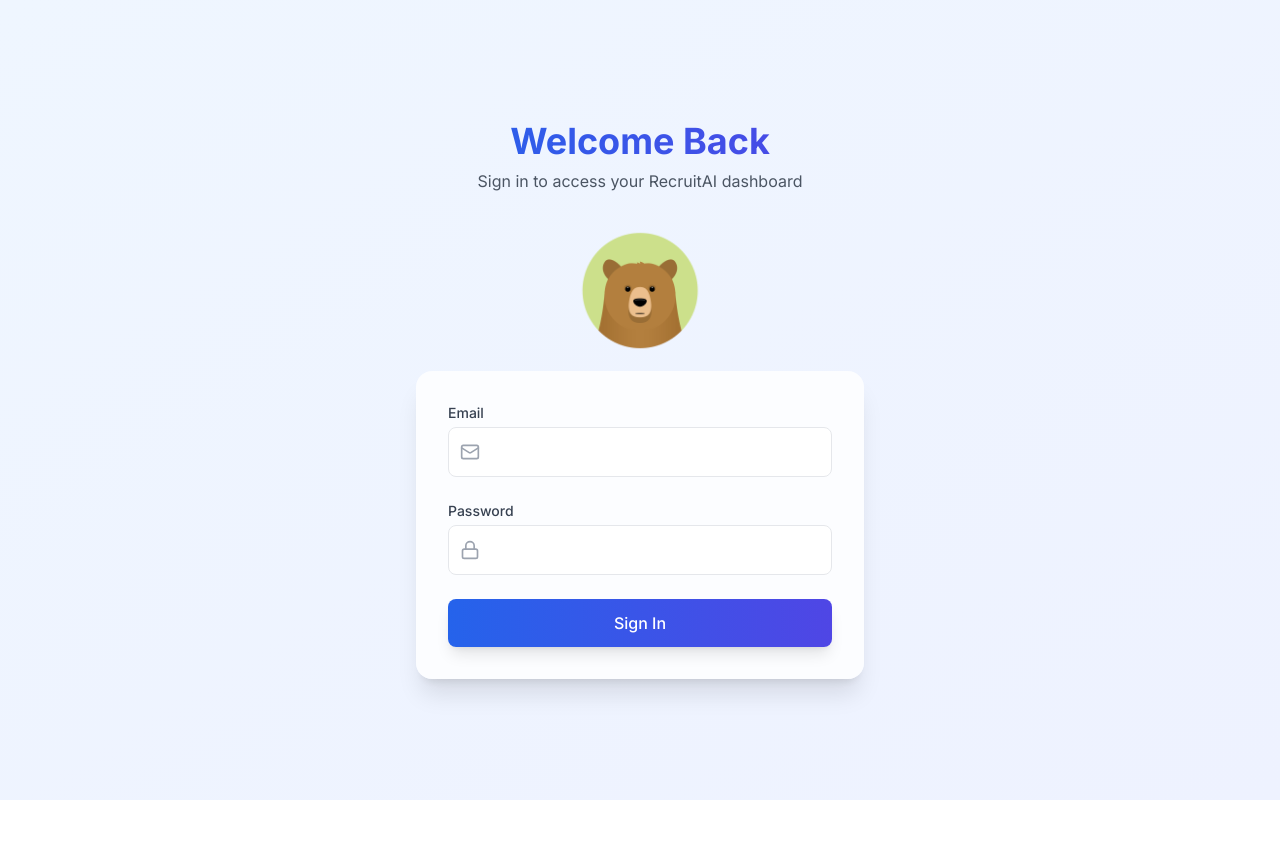
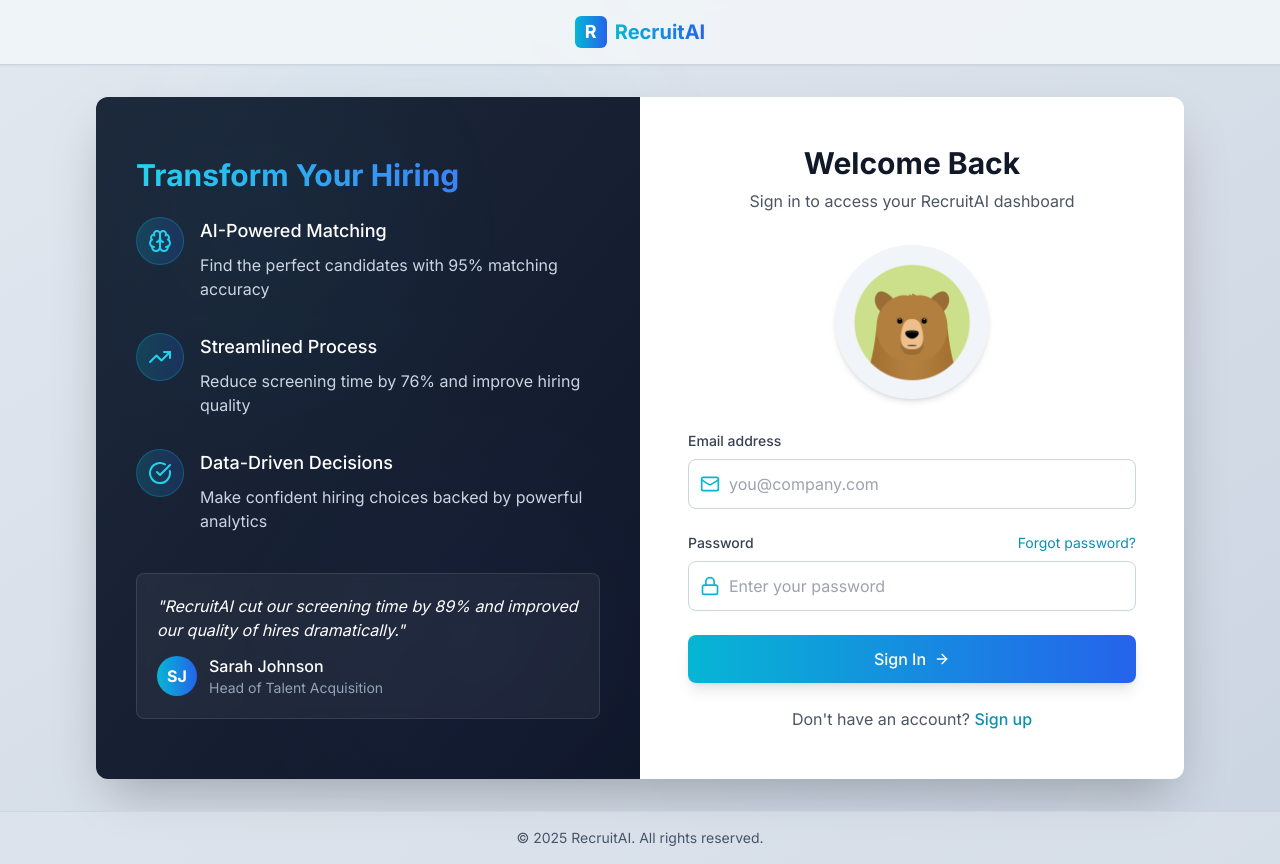
Before and after one commit to AYUSHBANSAL-hub/recruitai, a Next.js app: page /login in a window 1280 px wide. Before the commit the page ends 800 px from the top, so only its background shows below. Built offline with nearby package versions, Linux system fonts and the light colour scheme.

Commit message:
Added signin page

```diff
--- a/src/app/login/page.tsx
+++ b/src/app/login/page.tsx
@@ -1,131 +1,281 @@
-"use client";
+"use client"
 
-import React, { useState, useRef } from "react";
-import { useRouter } from "next/navigation";
-import Link from "next/link";
-import { motion } from "framer-motion";
-import { AlertCircle, Lock, Mail } from "lucide-react";
-import { useBearImages } from "@/hooks/useBearImages";
-import { useBearAnimation } from "@/hooks/useBearAnimation";
-import BearAvatar from "@/components/BearAvatar";
+import { useState, useRef } from "react"
+import { useRouter } from "next/navigation"
+import Link from "next/link"
+import { motion, AnimatePresence } from "framer-motion"
+import { AlertCircle, Lock, Mail, ArrowRight, CheckCircle, Brain, TrendingUp } from "lucide-react"
+import { useBearImages } from "@/hooks/useBearImages"
+import { useBearAnimation } from "@/hooks/useBearAnimation"
+import BearAvatar from "@/components/BearAvatar"
 
 const fadeIn = {
   initial: { opacity: 0, y: 20 },
   animate: { opacity: 1, y: 0 },
   exit: { opacity: 0, y: 20 },
-};
+}
 
 export default function Login() {
-  const router = useRouter();
-  const emailRef = useRef<HTMLInputElement>(null);
-  const passwordRef = useRef<HTMLInputElement>(null);
-  const [email, setEmail] = useState("");
-  const [password, setPassword] = useState("");
-  const [error, setError] = useState("");
-  const [loading, setLoading] = useState(false);
+  const router = useRouter()
+  const emailRef = useRef<HTMLInputElement>(null)
+  const passwordRef = useRef<HTMLInputElement>(null)
+  const [email, setEmail] = useState("")
+  const [password, setPassword] = useState("")
+  const [error, setError] = useState("")
+  const [loading, setLoading] = useState(false)
 
-  const { watchBearImages, hideBearImages } = useBearImages();
+  const { watchBearImages, hideBearImages } = useBearImages()
   const { currentBearImage, setCurrentFocus } = useBearAnimation({
     watchBearImages,
     hideBearImages,
     emailLength: email.length,
-  });
+  })
 
   const handleSubmit = async (e: any) => {
-    e.preventDefault();
-    setLoading(true);
+    e.preventDefault()
+    setLoading(true)
     try {
       const res = await fetch("/api/auth/login", {
         method: "POST",
         headers: { "Content-Type": "application/json" },
         body: JSON.stringify({ email, password }),
-      });
+      })
 
       if (!res.ok) {
-        const data = await res.json();
-        throw new Error(data.error || "Login failed");
+        const data = await res.json()
+        throw new Error(data.error || "Login failed")
       }
 
-      router.push("/admin");
+      router.push("/admin")
     } catch (err: any) {
-      setError(err.message);
+      setError(err.message)
     } finally {
-      setLoading(false);
+      setLoading(false)
     }
-  };
+  }
 
   return (
-    <div className="min-h-screen flex items-center justify-center bg-gradient-to-br from-blue-50 to-indigo-50 p-4">
+    <div className="min-h-screen flex flex-col bg-gradient-to-br from-slate-200 to-slate-300 relative overflow-hidden">
+      {/* Animated background elements */}
+      <div className="absolute inset-0 pointer-events-none">
+        <motion.div
+          className="absolute top-[10%] left-[20%] w-[40vh] h-[40vh] rounded-full bg-cyan-500/20 blur-[100px]"
+          animate={{
+            scale: [1, 1.2, 1],
+            opacity: [0.2, 0.3, 0.2],
+          }}
+          transition={{ duration: 8, repeat: Number.POSITIVE_INFINITY, ease: "easeInOut" }}
+        />
+        <motion.div
+          className="absolute bottom-[10%] right-[20%] w-[40vh] h-[40vh] rounded-full bg-blue-500/20 blur-[100px]"
+          animate={{
+            scale: [1.2, 1, 1.2],
+            opacity: [0.3, 0.2, 0.3],
+          }}
+          transition={{ duration: 8, repeat: Number.POSITIVE_INFINITY, ease: "easeInOut", delay: 1 }}
+        />
+        <motion.div
+          className="absolute top-[40%] right-[30%] w-[30vh] h-[30vh] rounded-full bg-indigo-500/20 blur-[100px]"
+          animate={{
+            scale: [1, 1.3, 1],
+            opacity: [0.3, 0.2, 0.3],
+          }}
+          transition={{ duration: 7, repeat: Number.POSITIVE_INFINITY, ease: "easeInOut", delay: 2 }}
+        />
+      </div>
+
+      {/* Header */}
+      <header className="bg-slate-100/90 backdrop-blur-sm shadow-sm py-4 px-6 border-b border-slate-300 relative z-10">
+        <div className="container mx-auto flex justify-center">
+          <Link href="/" className="flex items-center space-x-2">
+            <div className="relative h-8 w-8 overflow-hidden rounded-md bg-gradient-to-r from-cyan-500 to-blue-600">
+              <div className="absolute inset-0 flex items-center justify-center text-white font-bold text-lg">R</div>
+            </div>
+            <span className="text-xl font-bold bg-gradient-to-r from-cyan-500 to-blue-600 bg-clip-text text-transparent">
+              RecruitAI
+            </span>
+          </Link>
+        </div>
+      </header>
+
+      {/* Main content */}
+      <main className="flex-1 flex items-center justify-center p-4 sm:p-6 md:p-8 relative z-10">
+        <div className="container mx-auto max-w-6xl">
+          <div className="grid grid-cols-1 lg:grid-cols-2 gap-0 overflow-hidden rounded-xl shadow-2xl">
+            {/* Left side - Benefits */}
+            <div className="hidden lg:block relative overflow-hidden">
+              <div className="absolute inset-0 bg-gradient-to-br from-slate-800 to-slate-900"></div>
+              <div className="absolute inset-0 opacity-20">
+                <div className="absolute top-0 left-0 w-full h-full bg-[radial-gradient(circle_at_30%_20%,rgba(0,200,255,0.15),transparent_40%)]"></div>
+                <div className="absolute bottom-0 right-0 w-full h-full bg-[radial-gradient(circle_at_70%_80%,rgba(100,100,255,0.15),transparent_40%)]"></div>
+              </div>
+
+              <div className="relative h-full flex flex-col justify-center p-10 z-10">
+                <motion.div
+                  initial={{ opacity: 0, y: 20 }}
+                  animate={{ opacity: 1, y: 0 }}
+                  transition={{ duration: 0.6 }}
+                >
+                  <h2 className="text-3xl font-bold text-white mb-6">
+                    <span className="bg-gradient-to-r from-cyan-400 to-blue-500 bg-clip-text text-transparent">
+                      Transform Your Hiring
+                    </span>
+                  </h2>
+
+                  <div className="space-y-8">
+                    <motion.div
+                      className="flex items-start gap-4"
+                      initial={{ opacity: 0, x: -20 }}
+                      animate={{ opacity: 1, x: 0 }}
+                      transition={{ duration: 0.5, delay: 0.2 }}
+                    >
+                      <div className="h-12 w-12 rounded-full bg-gradient-to-r from-cyan-500/20 to-blue-600/20 flex items-center justify-center flex-shrink-0 border border-cyan-500/30">
+                        <Brain className="h-6 w-6 text-cyan-400" />
+                      </div>
+                      <div>
+                        <h4 className="font-medium text-white text-lg mb-2">AI-Powered Matching</h4>
+                        <p className="text-slate-300">Find the perfect candidates with 95% matching accuracy</p>
+                      </div>
+                    </motion.div>
+
+                    <motion.div
+                      className="flex items-start gap-4"
+                      initial={{ opacity: 0, x: -20 }}
+                      animate={{ opacity: 1, x: 0 }}
+                      transition={{ duration: 0.5, delay: 0.4 }}
+                    >
+                      <div className="h-12 w-12 rounded-full bg-gradient-to-r from-cyan-500/20 to-blue-600/20 flex items-center justify-center flex-shrink-0 border border-cyan-500/30">
+                        <TrendingUp className="h-6 w-6 text-cyan-400" />
+                      </div>
+                      <div>
+                        <h4 className="font-medium text-white text-lg mb-2">Streamlined Process</h4>
+                        <p className="text-slate-300">Reduce screening time by 76% and improve hiring quality</p>
+                      </div>
+                    </motion.div>
+
+                    <motion.div
+                      className="flex items-start gap-4"
+                      initial={{ opacity: 0, x: -20 }}
+                      animate={{ opacity: 1, x: 0 }}
+                      transition={{ duration: 0.5, delay: 0.6 }}
+                    >
+                      <div className="h-12 w-12 rounded-full bg-gradient-to-r from-cyan-500/20 to-blue-600/20 flex items-center justify-center flex-shrink-0 border border-cyan-500/30">
+                        <CheckCircle className="h-6 w-6 text-cyan-400" />
+                      </div>
+                      <div>
+                        <h4 className="font-medium text-white text-lg mb-2">Data-Driven Decisions</h4>
+                        <p className="text-slate-300">Make confident hiring choices backed by powerful analytics</p>
+                      </div>
+                    </motion.div>
+                  </div>
+
+                  <motion.div
+                    className="mt-10 p-5 bg-white/5 backdrop-blur-sm rounded-lg border border-white/10"
+                    initial={{ opacity: 0, y: 20 }}
+                    animate={{ opacity: 1, y: 0 }}
+                    transition={{ duration: 0.5, delay: 0.8 }}
+                  >
+                    <p className="text-white italic">
+                      "RecruitAI cut our screening time by 89% and improved our quality of hires dramatically."
+                    </p>
+                    <div className="mt-3 flex items-center">
+                      <div className="h-10 w-10 rounded-full bg-gradient-to-r from-cyan-500 to-blue-600 flex items-center justify-center">
+                        <span className="text-white font-bold">SJ</span>
+                      </div>
+                      <div className="ml-3">
+                        <p className="text-white font-medium">Sarah Johnson</p>
+                        <p className="text-slate-400 text-sm">Head of Talent Acquisition</p>
+                      </div>
+                    </div>
+                  </motion.div>
+                </motion.div>
+              </div>
+            </div>
+
+            {/* Right side - Form */}
+            <div className="bg-white p-8 md:p-12">
               <motion.div
                 initial="initial"
                 animate="animate"
                 exit="exit"
                 variants={fadeIn}
-        className="max-w-md w-full"
+                className="max-w-md mx-auto"
               >
                 <div className="text-center mb-8">
-          <h1 className="text-4xl font-bold bg-gradient-to-r from-blue-600 to-indigo-600 bg-clip-text text-transparent">
-            Welcome Back
-          </h1>
-          <p className="mt-2 text-gray-600">
-            Sign in to access your RecruitAI dashboard
-          </p>
+                  <h2 className="text-3xl font-bold text-gray-900 mb-2">Welcome Back</h2>
+                  <p className="text-gray-600">Sign in to access your RecruitAI dashboard</p>
                 </div>
 
                 {/* Bear Animation */}
-        <div className="flex justify-center mb-4">
+                <div className="flex justify-center mb-8">
+                  <motion.div
+                    initial={{ scale: 0.9 }}
+                    animate={{ scale: 1 }}
+                    transition={{ duration: 0.5 }}
+                    className="bg-slate-100 rounded-full p-3 shadow-md"
+                  >
                     {currentBearImage && <BearAvatar currentImage={currentBearImage} />}
+                  </motion.div>
                 </div>
 
+                {/* Error message */}
+                <AnimatePresence>
+                  {error && (
                     <motion.div
-          variants={fadeIn}
-          transition={{ delay: 0.1 }}
-          className="bg-white/80 backdrop-blur-lg rounded-2xl shadow-xl p-8"
+                      initial={{ height: 0, opacity: 0 }}
+                      animate={{ height: "auto", opacity: 1 }}
+                      exit={{ height: 0, opacity: 0 }}
+                      className="mb-6 bg-red-50 border-l-4 border-red-500 p-4 rounded-lg flex items-center gap-2"
                     >
-          {error && (
-            <motion.div className="mb-6 bg-red-50 border-l-4 border-red-500 p-4 rounded-lg flex items-center gap-2">
                       <AlertCircle className="h-5 w-5 text-red-500" />
                       <p className="text-red-700">{error}</p>
                     </motion.div>
                   )}
+                </AnimatePresence>
 
                 <form onSubmit={handleSubmit} className="space-y-6">
                   {/* Email Field */}
-            <div>
-              <label className="block text-sm font-medium text-gray-700 mb-1">
-                Email
-              </label>
+                  <div className="space-y-2">
+                    <label className="block text-sm font-medium text-gray-700">Email address</label>
                     <div className="relative">
-                <Mail className="absolute left-3 top-1/2 transform -translate-y-1/2 h-5 w-5 text-gray-400" />
+                      <Mail className="absolute left-3 top-1/2 transform -translate-y-1/2 h-5 w-5 text-cyan-500" />
                       <motion.input
                         whileFocus={{ scale: 1.01 }}
                         type="email"
                         required
                         ref={emailRef}
-                  className="w-full pl-10 text-black pr-4 py-3 rounded-lg bg-white border border-gray-200 focus:border-blue-500 focus:ring-2 focus:ring-blue-200 transition-all duration-200 outline-none"
+                        className="w-full pl-10 pr-4 py-3 rounded-lg border border-slate-300 bg-white focus:border-cyan-500 focus:ring-2 focus:ring-cyan-200/50 transition-all duration-200 outline-none"
                         value={email}
-                  onFocus={() => setCurrentFocus("EMAIL")} // ✅ Added Bear Animation Trigger
+                        onFocus={() => setCurrentFocus("EMAIL")}
                         onChange={(e) => setEmail(e.target.value)}
+                        placeholder="you@company.com"
                       />
                     </div>
                   </div>
 
                   {/* Password Field */}
-            <div>
-              <label className="block text-sm font-medium text-gray-700 mb-1">
-                Password
-              </label>
+                  <div className="space-y-2">
+                    <div className="flex justify-between items-center">
+                      <label className="block text-sm font-medium text-gray-700">Password</label>
+                      <Link
+                        href="/forgot-password"
+                        className="text-sm text-cyan-600 hover:text-cyan-700 transition-colors"
+                      >
+                        Forgot password?
+                      </Link>
+                    </div>
                     <div className="relative">
-                <Lock className="absolute left-3 top-1/2 transform -translate-y-1/2 h-5 w-5 text-gray-400" />
+                      <Lock className="absolute left-3 top-1/2 transform -translate-y-1/2 h-5 w-5 text-cyan-500" />
                       <motion.input
                         whileFocus={{ scale: 1.01 }}
                         type="password"
                         required
                         ref={passwordRef}
-                  className="w-full pl-10 text-black pr-4 py-3 rounded-lg bg-white border border-gray-200 focus:border-blue-500 focus:ring-2 focus:ring-blue-200 transition-all duration-200 outline-none"
+                        className="w-full pl-10 pr-4 py-3 rounded-lg border border-slate-300 bg-white focus:border-cyan-500 focus:ring-2 focus:ring-cyan-200/50 transition-all duration-200 outline-none"
                         value={password}
-                  onFocus={() => setCurrentFocus("PASSWORD")} // ✅ Added Bear Animation Trigger
+                        onFocus={() => setCurrentFocus("PASSWORD")}
                         onChange={(e) => setPassword(e.target.value)}
+                        placeholder="Enter your password"
                       />
                     </div>
                   </div>
@@ -136,21 +286,42 @@
                     whileTap={{ scale: 0.99 }}
                     type="submit"
                     disabled={loading}
-              className="w-full py-3 px-6 text-white bg-gradient-to-r from-blue-600 to-indigo-600 rounded-lg font-medium shadow-lg hover:shadow-xl transition-all duration-200 disabled:opacity-50 disabled:cursor-not-allowed"
+                    className="w-full py-3 px-6 mt-4 text-white bg-gradient-to-r from-cyan-500 to-blue-600 hover:from-cyan-600 hover:to-blue-700 rounded-lg font-medium shadow-lg hover:shadow-xl transition-all duration-200 disabled:opacity-70 disabled:cursor-not-allowed flex items-center justify-center"
                   >
                     {loading ? (
                       <motion.div
                         animate={{ rotate: 360 }}
-                  transition={{ duration: 1, repeat: Infinity, ease: "linear" }}
-                  className="w-5 h-5 border-2 border-white border-t-transparent rounded-full mx-auto"
+                        transition={{ duration: 1, repeat: Number.POSITIVE_INFINITY, ease: "linear" }}
+                        className="w-5 h-5 border-2 border-white border-t-transparent rounded-full"
                       />
                     ) : (
-                "Sign In"
+                      <>
+                        Sign In
+                        <ArrowRight className="ml-2 h-4 w-4" />
+                      </>
                     )}
                   </motion.button>
+
+                  {/* Sign up link */}
+                  <div className="mt-8 text-center">
+                    <p className="text-gray-600">
+                      Don't have an account?{" "}
+                      <Link href="/signup" className="text-cyan-600 hover:text-cyan-700 font-medium transition-colors">
+                        Sign up
+                      </Link>
+                    </p>
+                  </div>
                 </form>
               </motion.div>
-      </motion.div>
             </div>
-  );
+          </div>
+        </div>
+      </main>
+
+      {/* Footer */}
+      <footer className="py-4 px-6 text-center text-slate-600 text-sm bg-slate-200/50 border-t border-slate-300 relative z-10">
+        <p>&copy; {new Date().getFullYear()} RecruitAI. All rights reserved.</p>
+      </footer>
+    </div>
+  )
 }
```
Lines whose indentation alone changed are shown as unchanged.
